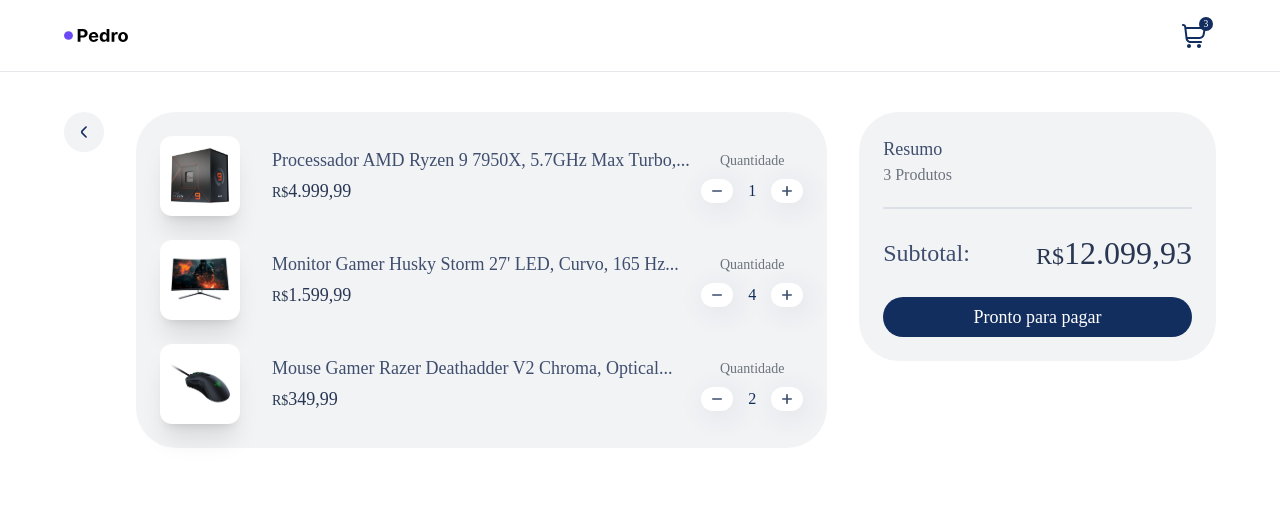
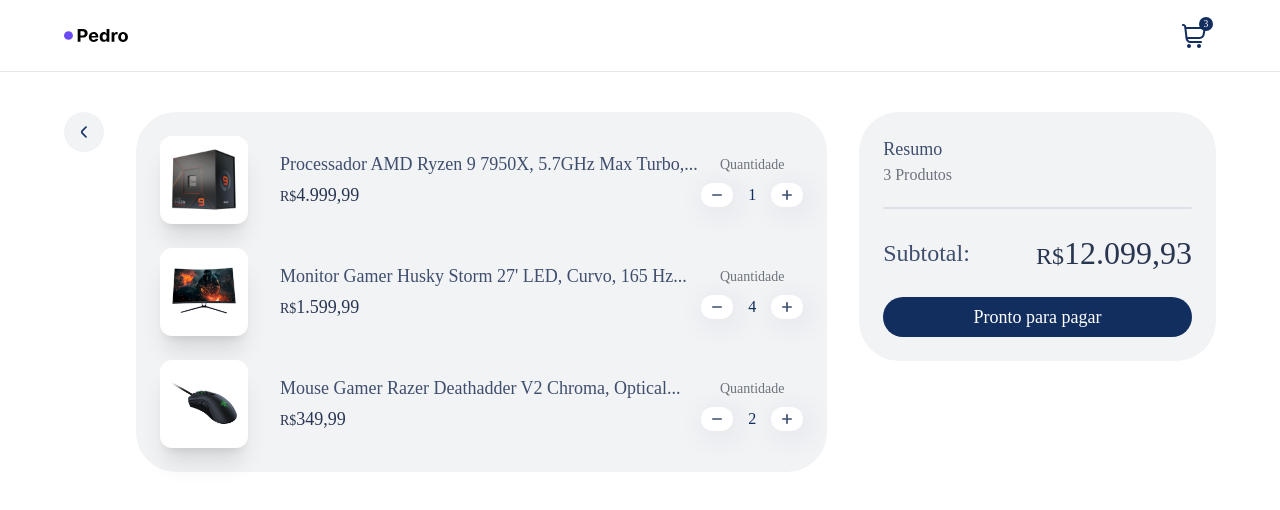
Before and after one commit to peduhvitor/react-cart, a React (Vite) app: page / in a window 1280 px wide. Shown: the top 510 px of the page. Built offline with nearby package versions, Linux system fonts and the light colour scheme.

Commit message:
fix: Correção na imagem exibida nos cards

```diff
--- a/src/components/CartProduct/CartProduct.tsx
+++ b/src/components/CartProduct/CartProduct.tsx
@@ -12,7 +12,7 @@
 
     return (
         <div className="w-full flex gap-8">
-            <div className="w-20 h-20 flex items-center justify-center rounded-xl shadow-xl bg-white overflow-hidden">
+            <div className="min-w-[88px] w-[88px] h-[88px] flex items-center justify-center rounded-xl shadow-xl bg-white overflow-hidden">
                 <img className="w-3/4" src={data.img} alt="" />
             </div>
             <div className="flex justify-between items-center flex-1">
```
